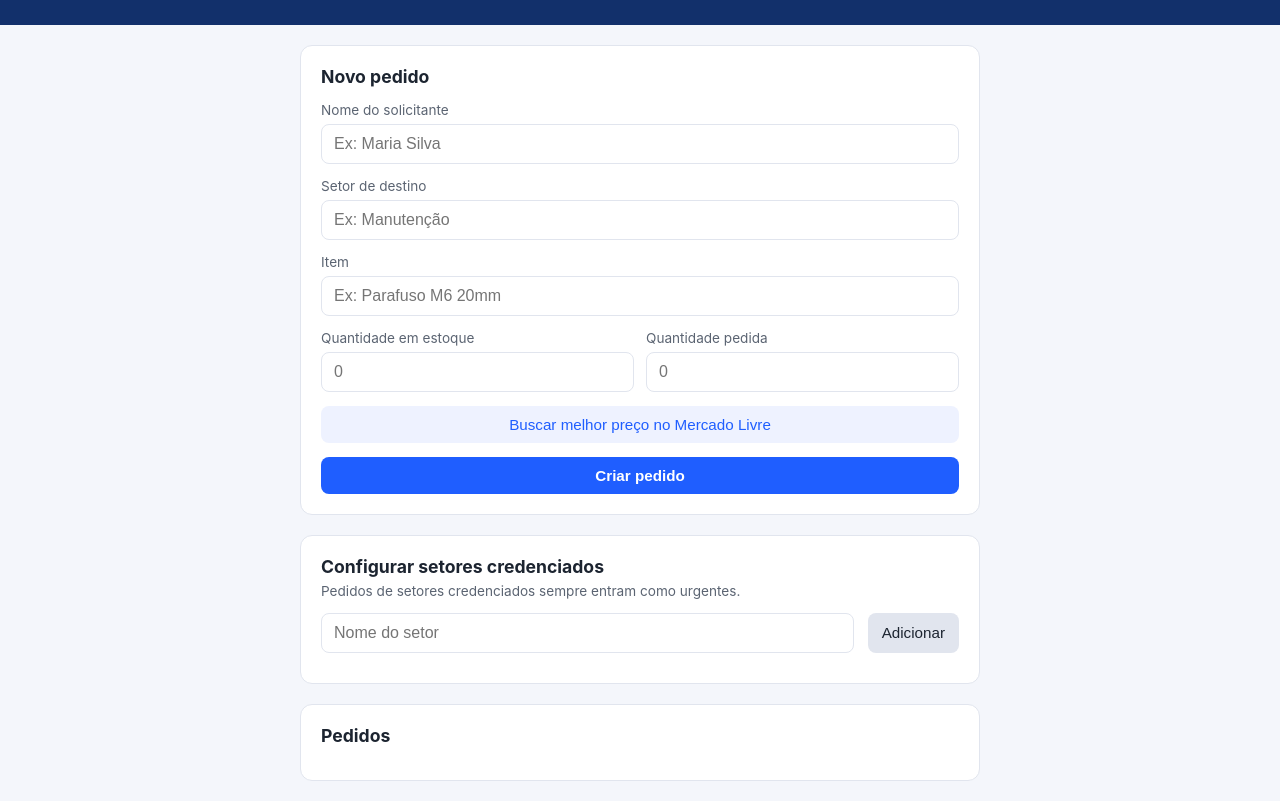
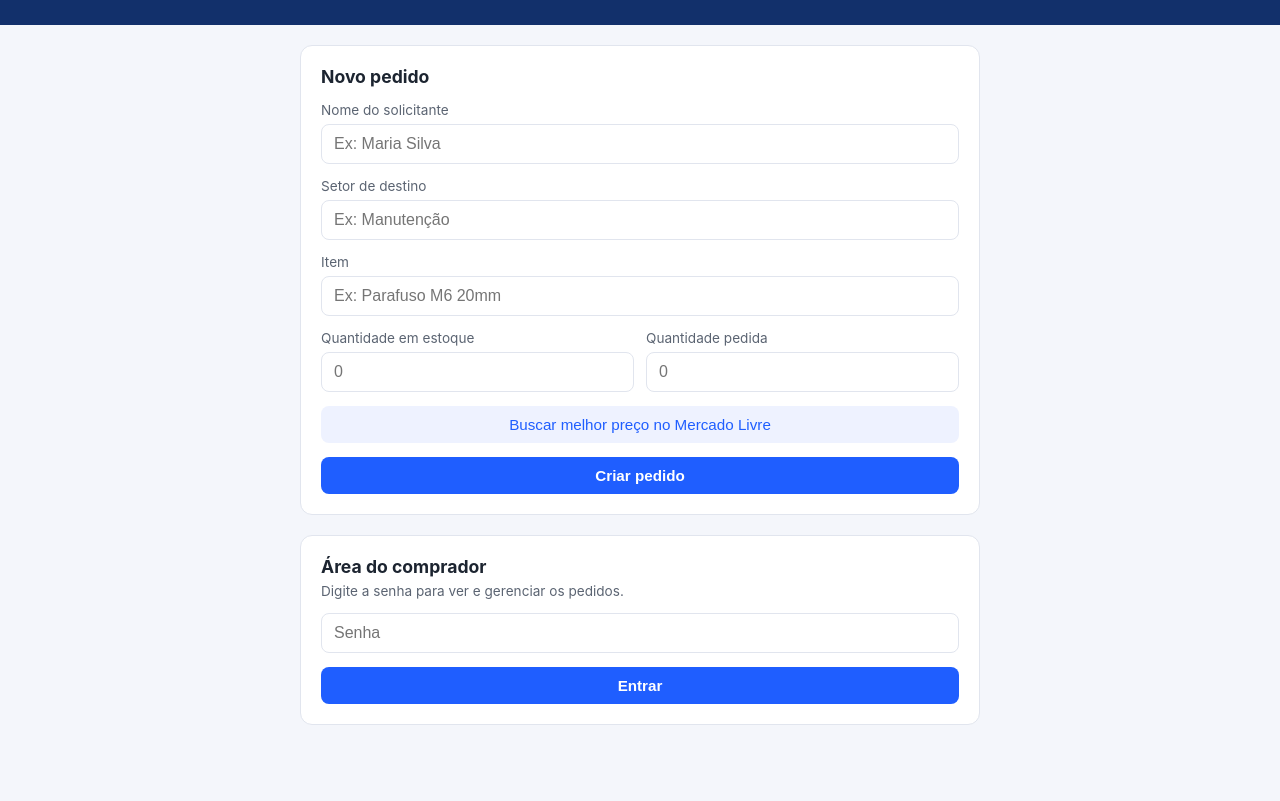
Before and after one commit to cryckinm-sys/Sistema-Pedidos, a website: page public/index.html in a window 1280 px wide. Shown: the part 87-888 px from the top of the page. After the commit the page ends 832 px from the top, so only its background shows below. Drawn offline with Linux system fonts and the light colour scheme; no server answers.

Commit message:
Update index.html

```diff
--- a/public/index.html
+++ b/public/index.html
@@ -49,7 +49,17 @@
       </form>
     </section>
 
-    <section class="cartao">
+    <section class="cartao" id="login-secao">
+      <h2>Área do comprador</h2>
+      <p class="ajuda">Digite a senha para ver e gerenciar os pedidos.</p>
+      <form id="form-login">
+        <input type="password" id="senha-comprador" placeholder="Senha">
+        <button type="submit" class="btn-primario">Entrar</button>
+      </form>
+      <p id="erro-login" class="erro-login" hidden>Senha incorreta.</p>
+    </section>
+
+    <section class="cartao" id="area-comprador" hidden>
       <h2>Configurar setores credenciados</h2>
       <p class="ajuda">Pedidos de setores credenciados sempre entram como urgentes.</p>
       <form id="form-setor" class="linha-simples">
@@ -59,7 +69,7 @@
       <ul id="lista-setores"></ul>
     </section>
 
-    <section class="cartao">
+    <section class="cartao" id="pedidos-secao" hidden>
       <h2>Pedidos</h2>
       <div id="lista-pedidos"></div>
     </section>
```
